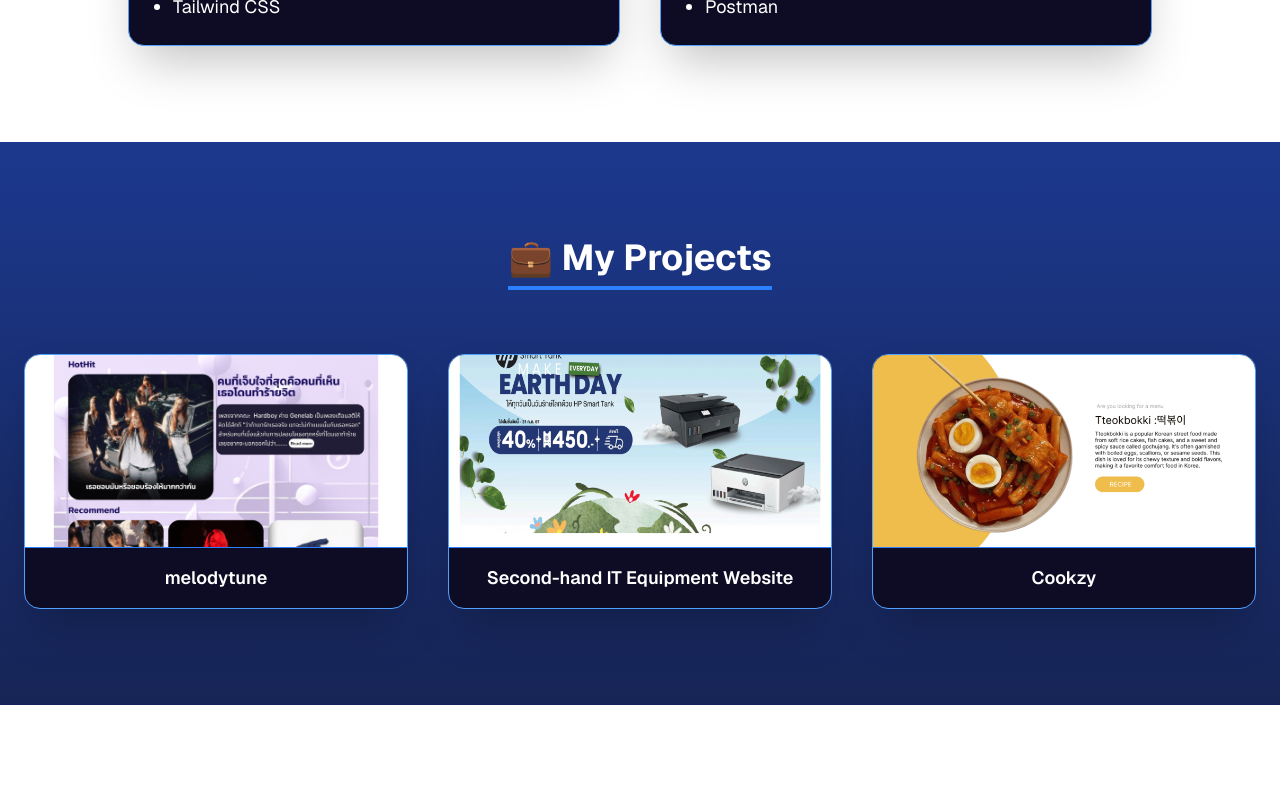
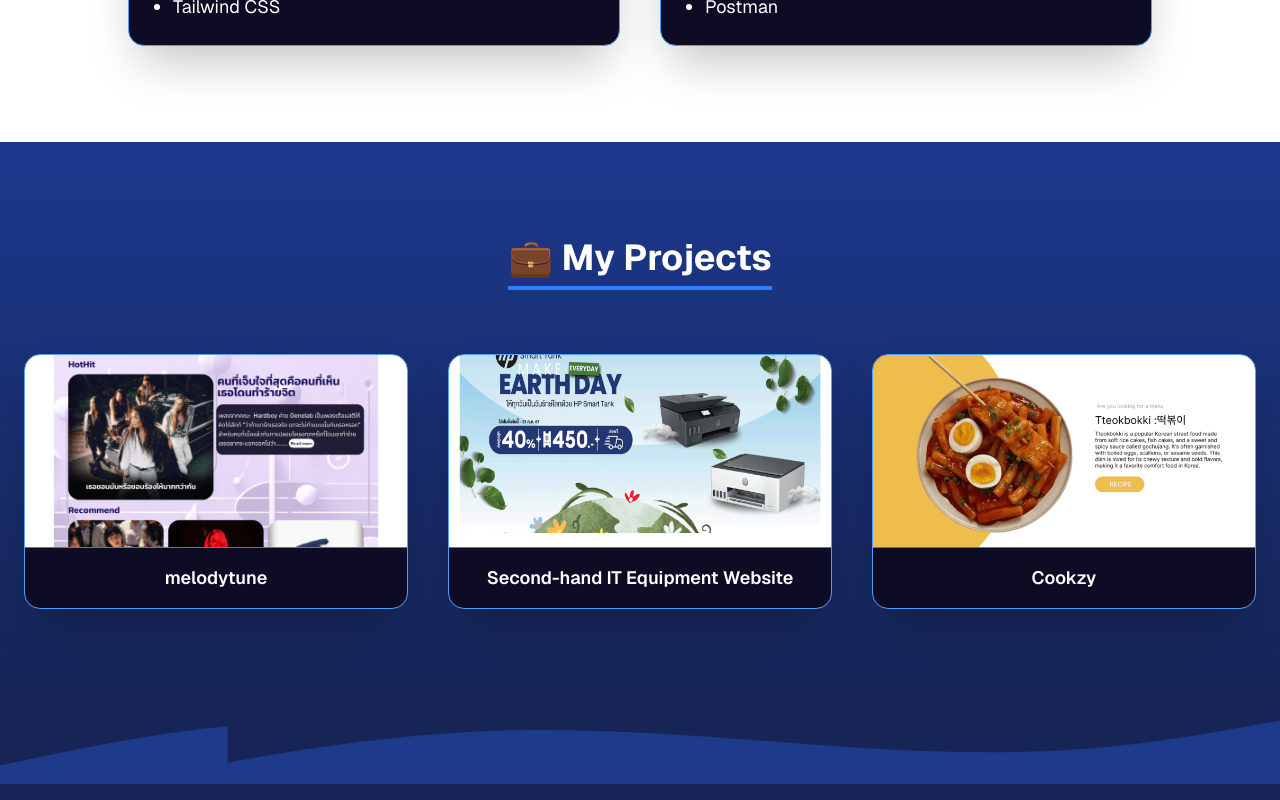
Before and after one commit to pskjksr/cv-pisit, a Next.js app: page / in a window 1280 px wide. Shown: the part 2070-2870 px from the top of the page. Before the commit the page ends 2775 px from the top, so only its background shows below. Built offline with nearby package versions, Linux system fonts and the light colour scheme.

Commit message:
Add footer component with wave effect and update email link for improved navigation

```diff
--- a/src/app/page.js
+++ b/src/app/page.js
@@ -88,7 +88,7 @@ export default function Home() {
             <FaFacebook className="hover:text-blue-400 transition hover:-translate-y-1" />
           </a>
           <a
-            href="mailto:your-email@example.com"
+            href="https://mail.google.com/mail/u/2/#inbox"
             target="_blank"
             rel="noreferrer"
           >
@@ -293,6 +293,27 @@ export default function Home() {
           </div>
         )}
       </section>
+
+      {/* Footer */}
+      <footer className="relative bg-blue-950 text-white pt-16 pb-8 mt-[-1px] overflow-hidden">
+        {/* Wave Effect */}
+        <div className="absolute top-0 left-0 w-full overflow-hidden leading-[0] rotate-180">
+          <svg
+            className="relative block w-[calc(100%+1.3px)] h-[80px]"
+            xmlns="http://www.w3.org/2000/svg"
+            viewBox="0 0 1200 120"
+            preserveAspectRatio="none"
+          >
+            <path
+              d="M985.66 31.81C912.36 54.1 838.06 70.86 763.75 77.8c-114.54 10.7-229.09-7.63-343.63-20.7-79.1-9.1-158.2-13.5-237.3-4.7C119.42 60.5 59.71 77.8 0 95.1V0h1200v27.35c-71.33 24.48-142.67 49-214.34 59.46z"
+              fill="#1e3a8a"
+            ></path>
+          </svg>
+        </div>
+
+        {/* Footer Content */}
+        <div className="relative z-10 max-w-6xl mx-auto px-6 flex flex-col md:flex-row justify-between items-center text-center md:text-left gap-6"></div>
+      </footer>
     </main>
   );
 }
```
